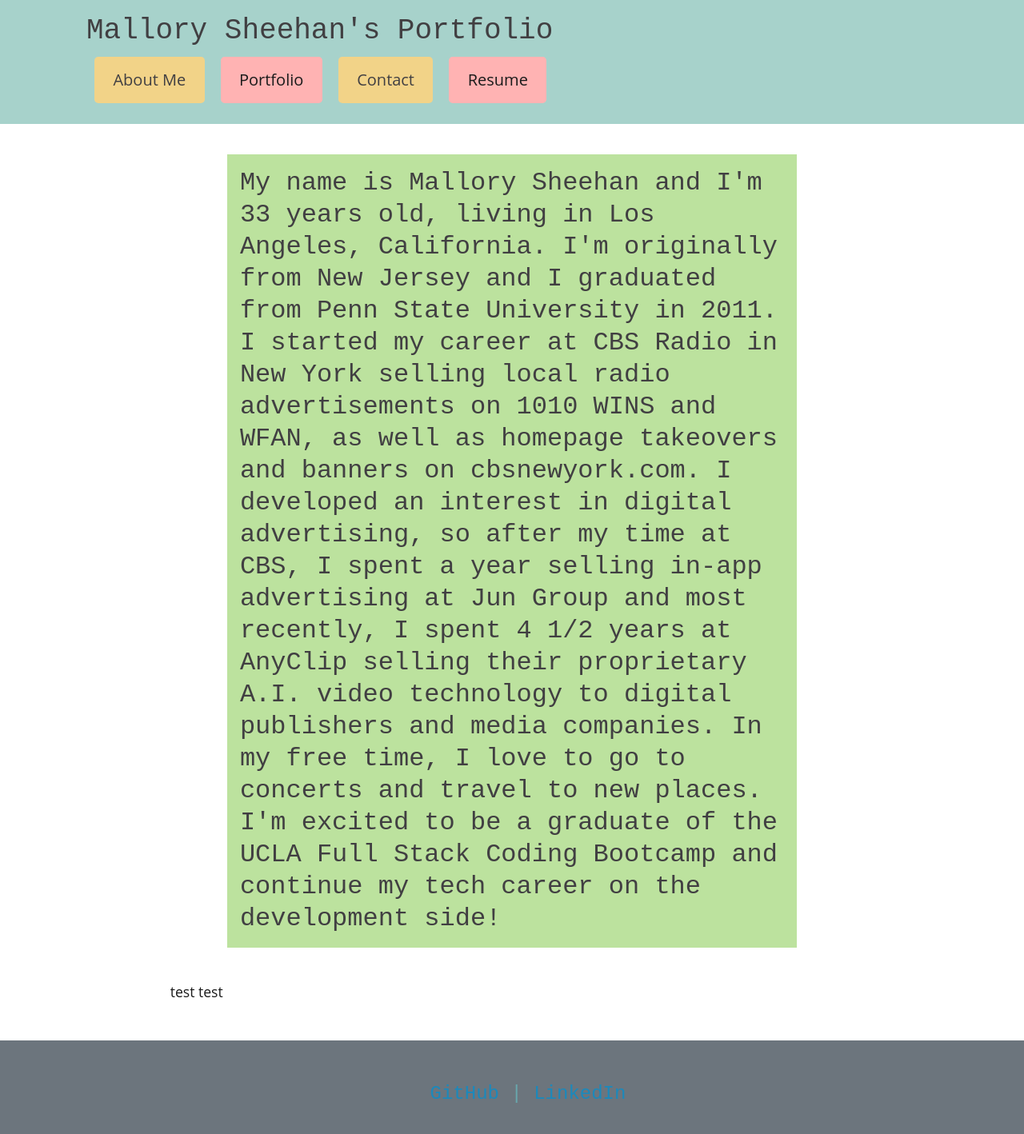
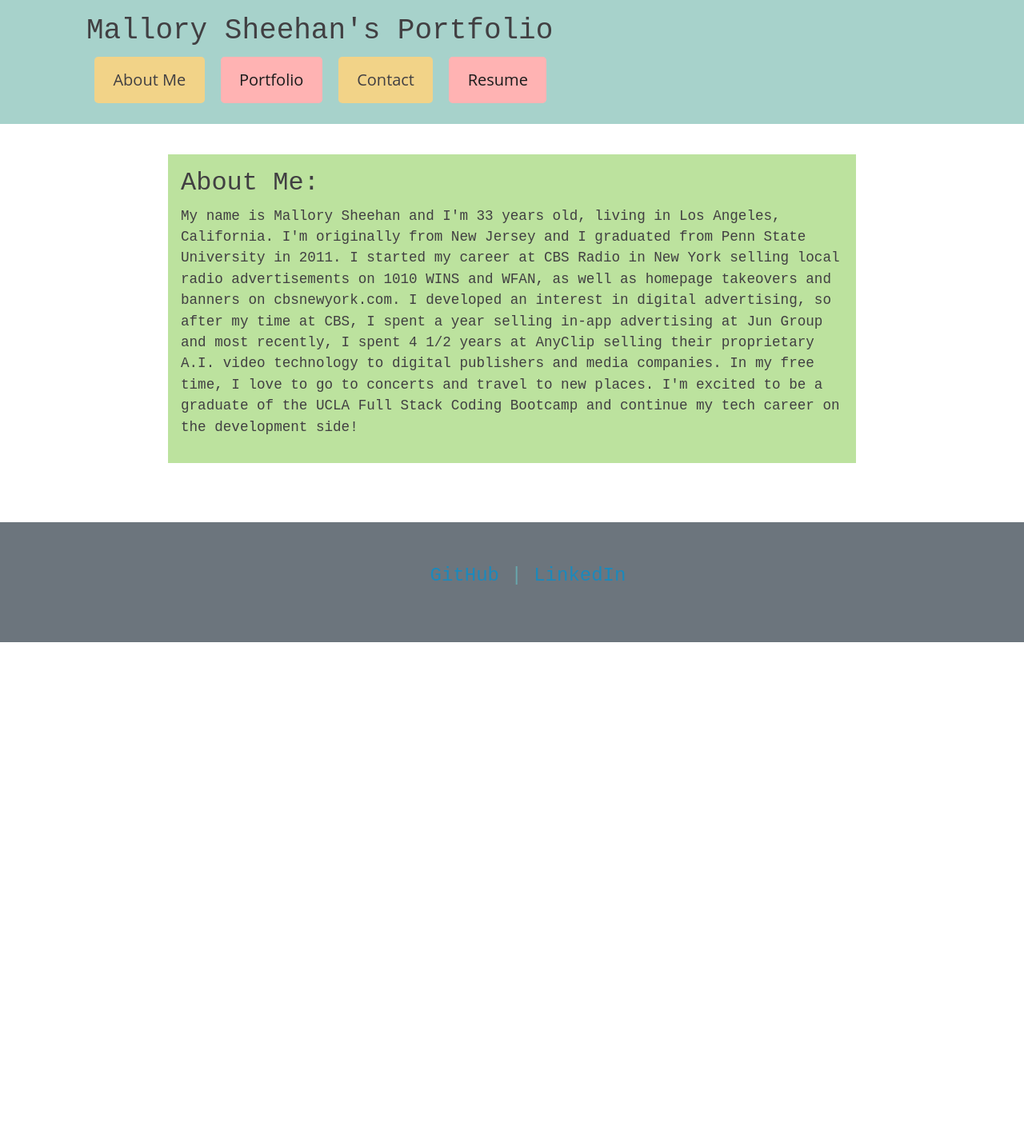
Before and after one commit to mals1230/react-portfolio, a React (Create React App) app: page / in a window 1280 px wide. Shown: the top 1418 px of the page at 80% size. After the commit the page ends 803 px from the top, so only its background shows below. Built offline with nearby package versions, Linux system fonts and the light colour scheme; the HTML template or start-up script is replaced by a standard one.

Commit message:
about me title and bio are now displaying on homepage

```diff
--- a/src/pages/About.js
+++ b/src/pages/About.js
@@ -6,7 +6,8 @@ const About = () => {
     <div>
       <div className="flex-row justify-center mb-3">
         <h2 className="col-12 col-md-10 bg-dark text-light p-3 mb-5">
-          My name is Mallory Sheehan and I'm 33 years old, living in Los Angeles, California. I'm originally from New Jersey and I graduated from Penn State University in 2011. I started my career at CBS Radio in New York selling local radio advertisements on 1010 WINS and WFAN, as well as homepage takeovers and banners on cbsnewyork.com. I developed an interest in digital advertising, so after my time at CBS, I spent a year selling in-app advertising at Jun Group and most recently, I spent 4 1/2 years at AnyClip selling their proprietary A.I. video technology to digital publishers and media companies. In my free time, I love to go to concerts and travel to new places. I'm excited to be a graduate of the UCLA Full Stack Coding Bootcamp and continue my tech career on the development side!
+          <h2> About Me: </h2>
+          <p> My name is Mallory Sheehan and I'm 33 years old, living in Los Angeles, California. I'm originally from New Jersey and I graduated from Penn State University in 2011. I started my career at CBS Radio in New York selling local radio advertisements on 1010 WINS and WFAN, as well as homepage takeovers and banners on cbsnewyork.com. I developed an interest in digital advertising, so after my time at CBS, I spent a year selling in-app advertising at Jun Group and most recently, I spent 4 1/2 years at AnyClip selling their proprietary A.I. video technology to digital publishers and media companies. In my free time, I love to go to concerts and travel to new places. I'm excited to be a graduate of the UCLA Full Stack Coding Bootcamp and continue my tech career on the development side! </p>
         </h2>
       </div>
     </div>
--- a/src/pages/Home.js
+++ b/src/pages/Home.js
@@ -6,10 +6,8 @@ const Home = () => {
   return (
     <main>
       <div className="flex-row justify-center">
-
-        <div className="col-12 col-md-10 mb-3 p-3">
+        <div className="col-12 col-md-12 mb-3 p-3">
           <About />
-          <p>test test</p>
         </div>
       </div>
     </main>
```
